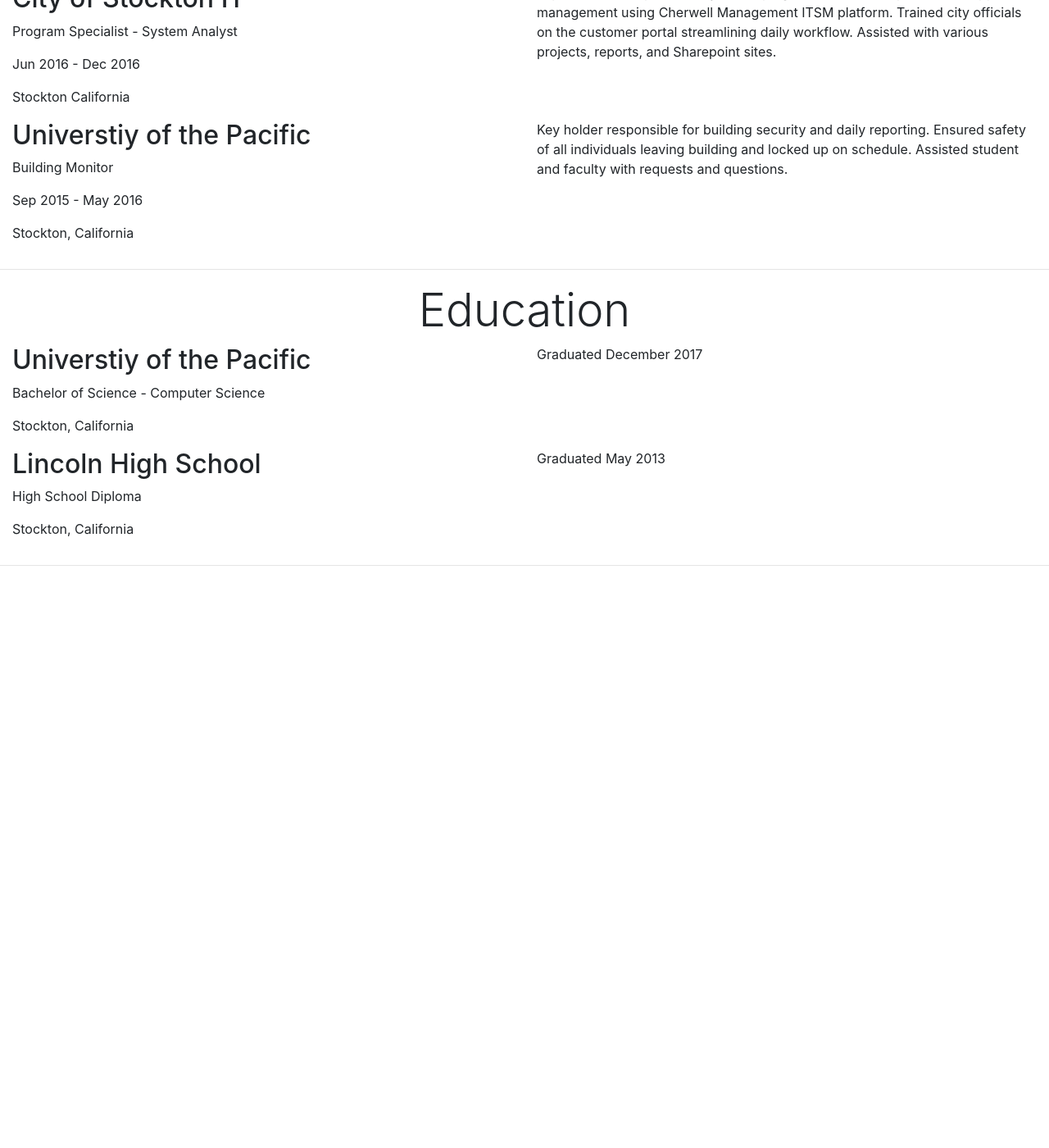
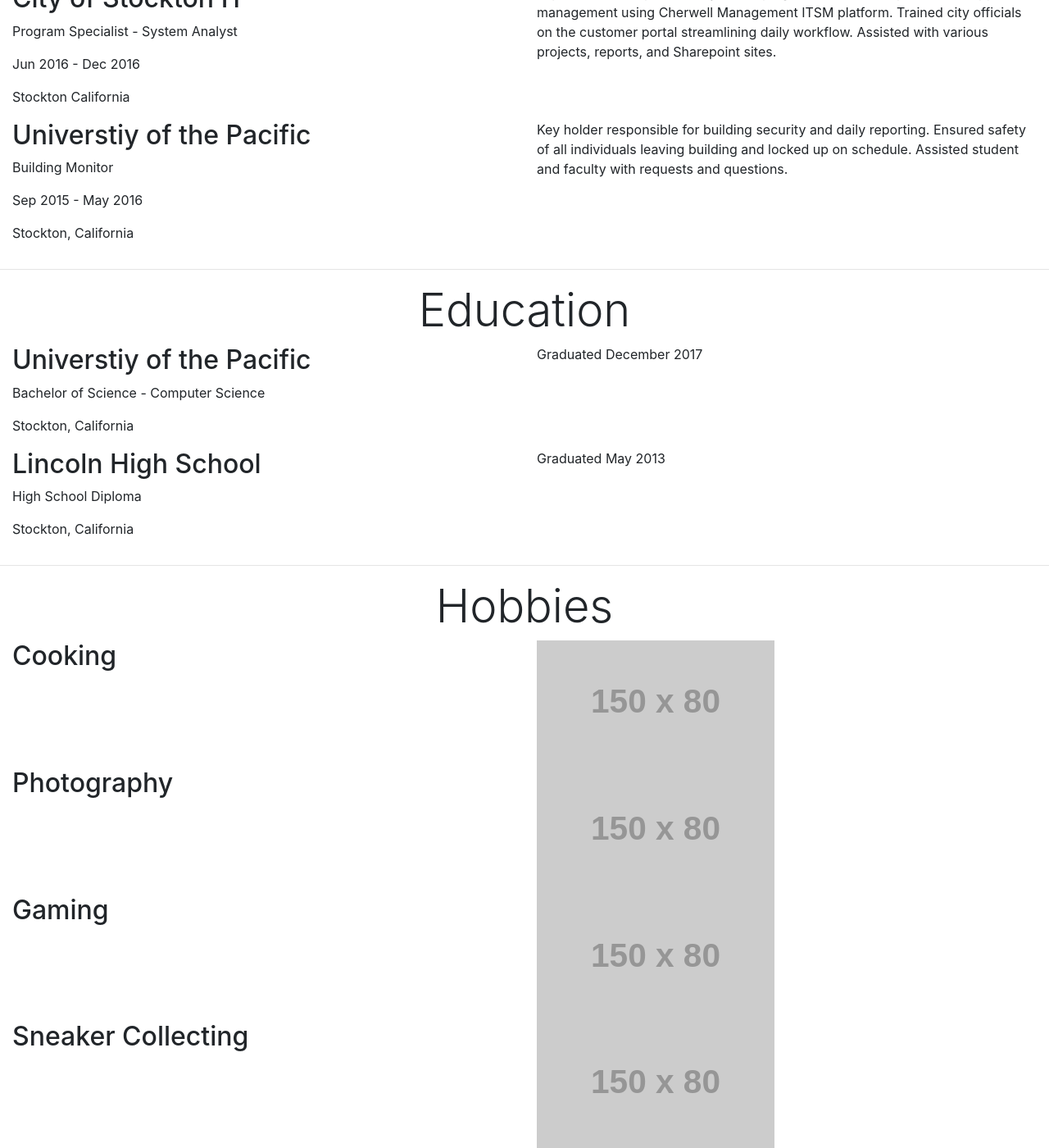
Before and after one commit to TheLJWay/TheLJWay.github.io, a Jekyll site: the page about.html, which Jekyll copies as it is, in a window 1280 px wide and 1400 px high, scrolled down 366 px. Shown: the whole window at 82% size. Built offline with Jekyll 4.4.1, drawn with Linux system fonts in a browser that asks for light colours; before the commit the page ends 1072 px from its top, so only the background shows below that.

Commit message:
added hobbies section to about page

```diff
--- a/about.html
+++ b/about.html
@@ -127,7 +127,7 @@
 </div>
 <hr>
 
-<!-- Hobbies -- >
+<!-- Hobbies -->
 <div class="container-fluid padding">
 <div class="row welcome text-center">
     <div class="col-12">
@@ -141,7 +141,7 @@
     <div class="col-lg-6">
         <h2>Cooking</h2>
 </div>
-<div class="col-lg-6">
+<div class="col-md-3">
   <img src="https://placehold.it/150x80?text=IMAGE" class="img-responsive" style="width:100%" alt="Image">
 </div>
 </div>
@@ -153,7 +153,7 @@
     <div class="col-lg-6">
         <h2>Photography</h2>
 </div>
-<div class="col-lg-6">
+<div class="col-md-3">
   <img src="https://placehold.it/150x80?text=IMAGE" class="img-responsive" style="width:100%" alt="Image">
 </div>
 </div>
@@ -164,7 +164,7 @@
     <div class="col-lg-6">
         <h2>Gaming</h2>
 </div>
-<div class="col-lg-6">
+<div class="col-md-3">
   <img src="https://placehold.it/150x80?text=IMAGE" class="img-responsive" style="width:100%" alt="Image">
 </div>
 </div>
@@ -175,7 +175,7 @@
     <div class="col-lg-6">
         <h2>Sneaker Collecting</h2>
 </div>
-<div class="col-lg-6">
+<div class="col-md-3">
   <img src="https://placehold.it/150x80?text=IMAGE" class="img-responsive" style="width:100%" alt="Image">
 </div>
 </div>
```
